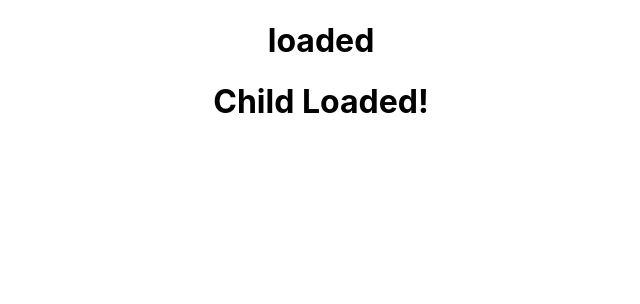
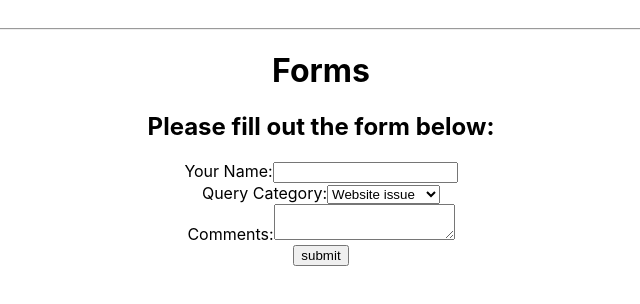
Before and after one commit to dEEGE2time/gitpod-react-wt, a React (Create React App) app in the folder my-app/: page / in a window 1280 px wide. Shown: the top 304 px of the page, without its empty margins (319-959 px from the left). Built offline with nearby package versions, Linux system fonts and the light colour scheme.

Commit message:
react control forms

```diff
--- a/my-app/src/App.js
+++ b/my-app/src/App.js
@@ -12,6 +12,10 @@ import NestingComponents from './components/NestingComponents';
 import MethodsAsPropsParent from './components/MethodsAsPropsParent';
 import RenderingLists from './components/RenderingLists';
 import LifeCyclesCDM from './components/LifeCyclesCDM';
+import LifeCyclesCDU from './components/LifeCyclesCDU';
+import LifeCyclesCWU from './components/LifeCyclesCWU';
+import ControlledForm from './components/ControlledForm';
+
 
 function App() {
   return (
@@ -30,9 +34,15 @@ function App() {
       <LineBreaks lesson='Methods as props'/>
       <MethodsAsPropsParent />
       <LineBreaks lesson='Rendering Lists'/>
-      <RenderingLists /> */}
-      {/* <LineBreaks lesson='Methods Lifecycle'/> */}
+      <RenderingLists />
+      <LineBreaks lesson='LifeCycles CDM'/>
       <LifeCyclesCDM />
+      <LineBreaks lesson='LifeCycles CDU'/>
+      <LifeCyclesCDU />
+      <LineBreaks lesson='LifeCycles CMU'/>
+      <LifeCyclesCWU /> */}
+      <LineBreaks lesson='Forms'/>
+      <ControlledForm />
     </div>
   );
 }
--- /dev/null
+++ b/my-app/src/components/ControlledForm.js
@@ -0,0 +1,97 @@
+import React, { Component } from 'react'
+
+export class ControlledForm extends Component {
+
+  constructor(props) {
+    super(props)
+
+    this.state = {
+      name: '',
+      category:  'website',
+      comments: '',
+    }
+  }
+
+
+  handleNameChange = (event) => {
+    this.setState({
+        name: event.target.value,
+    })
+  }
+
+
+  handleCategoryChange = (event) => {
+    this.setState({
+        category: event.target.value,
+    })
+  }
+
+
+  handleCommentsChange = (event) => {
+    this.setState({
+        comments: event.target.value,
+    })
+  }
+
+
+//   handleChange = (event) => {
+//     const {name, category, comments, value} = event.target
+//     this.setState({
+//         [name]: value,
+//         [category]: value,
+//         [comments]: value,
+//     })
+//   }
+
+
+  handleSubmit = (event) => {
+    event.preventDefault();
+    console.log(this.state)
+  }
+
+
+  render() {
+    return (
+      <div>
+        <h2>Please fill out the form below:</h2>
+        <form onSubmit={this.handleSubmit}>
+          <div>
+          <label htmlFor='id-name'>Your Name:</label>
+            <input
+              value={this.state.name}
+              onChange={this.handleNameChange}
+              id='id-name'
+              name='name'
+              type='text'
+            />
+          </div>
+          <div>
+            <label htmlFor='id-category'>Query Category:</label>
+            <select
+            id='category'
+            name='category'
+            value={this.state.category}
+            onChange={this.handleCategoryChange}
+            >
+              <option value='website'>Website issue</option>
+              <option value='order'>Order issue</option>
+              <option value='general'>General inquiry</option>
+            </select>
+          </div>
+          <div>
+            <label htmlFor='id-comments'>Comments:</label>
+            <textarea
+            id='id-comments'
+            name='comments'
+            value={this.state.comments}
+            onChange={this.handleCommentsChange}
+            />
+          </div>
+          <input type='submit' value='submit'/>
+        </form>
+      </div>
+    )
+  }
+}
+
+export default ControlledForm
--- /dev/null
+++ b/my-app/src/components/LifeCyclesCDU.js
@@ -0,0 +1,43 @@
+import React, { Component } from 'react'
+import LifeCyclesCDUChild from './LifeCyclesCDUChild'
+
+export class LifeCyclesCDU extends Component {
+
+  constructor(props) {
+    console.log('constructor called')
+    super(props)
+
+    this.state = {
+       greeting: 'Hello!',
+    }
+  }
+
+
+  updateGreeting = () => {
+    console.log('update greeting called')
+    this.setState(prevState => {
+        return {
+          greeting: prevState.greeting === 'Hello!' ? 'Goodbye' : 'Hello!'
+        }
+    })
+  }
+
+
+  componentDidUpdate() {
+    console.log('Component updated')
+  }
+
+
+  render() {
+    console.log('render method called')
+    return (
+      <div>
+        <h1>{this.state.greeting}</h1>
+        <button onClick={this.updateGreeting}>Update Greeting</button>
+        <LifeCyclesCDUChild parentGreeting={this.state.greeting}/>
+      </div>
+    )
+  }
+}
+
+export default LifeCyclesCDU
--- /dev/null
+++ b/my-app/src/components/LifeCyclesCDUChild.js
@@ -0,0 +1,42 @@
+import React, { Component } from 'react'
+
+export class LifeCyclesCDUChild extends Component {
+    constructor(props) {
+        console.log('Child Constructor called');
+        super(props)
+
+        this.state = {
+            greeting: 'Child Hello!',
+        }
+    }
+
+    updateGreeting = () => {
+        console.log('Child updateGreeting called');
+        this.setState((prevState) => {
+            return {
+                greeting: prevState.greeting === 'Child Hello!' ? 'Child Goodbye' : 'Child Hello!',
+            }
+        })
+    }
+
+    componentDidUpdate(prevProps, prevState) {
+        console.log('Child Component updated!');
+        console.log('prevProps', prevProps);
+        console.log('prevState', prevState);
+        if (prevProps.parentGreeting !== this.props.parentGreeting) {
+            console.log('Parent greeting has changed!');
+        }
+    }
+
+    render() {
+        console.log('Child Render method called');
+        return (
+            <div>
+                <h1>{this.state.greeting}</h1>
+                <button onClick={this.updateGreeting}>Update Child Greeting</button>
+            </div>
+        )
+    }
+}
+
+export default LifeCyclesCDUChild
--- /dev/null
+++ b/my-app/src/components/LifeCyclesCWU.js
@@ -0,0 +1,29 @@
+import React, { Component } from 'react'
+import LifeCyclesCWUTracker from './LifeCyclesCWUTracker'
+
+export class LifeCyclesCWU extends Component {
+
+  constructor(props) {
+    super(props)
+
+    this.state = {
+       visible: true,
+    }
+  }
+
+
+  toggleDisplay = () => {
+    this.setState((prevState) => ({ visible: !prevState.visible}))
+  }
+
+  render() {
+    return (
+      <div>
+        {this.state.visible && <LifeCyclesCWUTracker />}
+        <button onClick={this.toggleDisplay}>Toggle Display</button>
+      </div>
+    )
+  }
+}
+
+export default LifeCyclesCWU
--- /dev/null
+++ b/my-app/src/components/LifeCyclesCWUTracker.js
@@ -0,0 +1,45 @@
+import React, { Component } from 'react'
+
+export class LifeCyclesCWUTracker extends Component {
+
+  constructor(props) {
+    super(props)
+
+    this.state = {
+      mouseX: 0,
+      mouseY: 0,
+    }
+  }
+
+
+  trackMouse = e => {
+    console.log('Mouse moved')
+    this.setState({
+      mouseX: e.clientX,
+      mouseY: e.clientY,
+    })
+  }
+
+
+  componentDidMount() {
+    window.addEventListener('mousemove', this.trackMouse)
+  }
+
+
+  componentWillUnmount() {
+    console.log('unmounting')
+    window.removeEventListener('mousemove', this.trackMouse)
+  }
+
+
+  render() {
+    return (
+      <div>
+        <h1>Tracking mouse...</h1>
+        <p>X: {this.state.mouseX} Y: {this.state.mouseY}</p>
+      </div>
+    )
+  }
+}
+
+export default LifeCyclesCWUTracker
```
